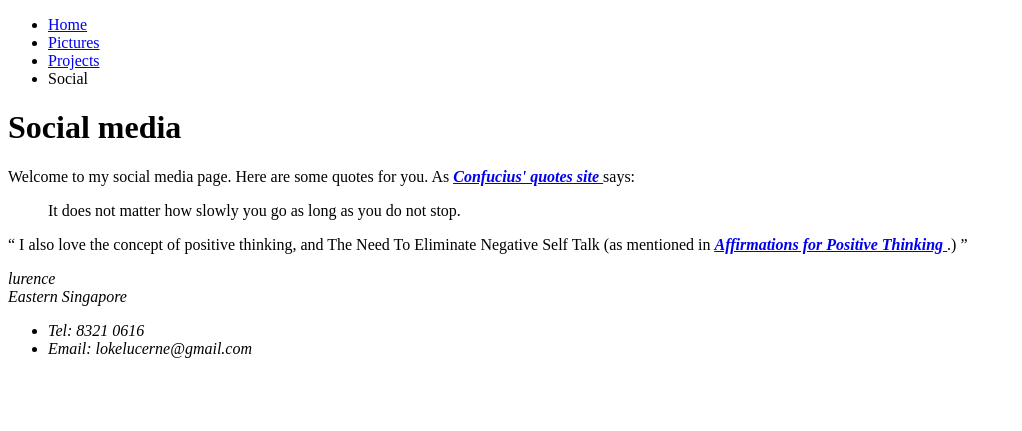
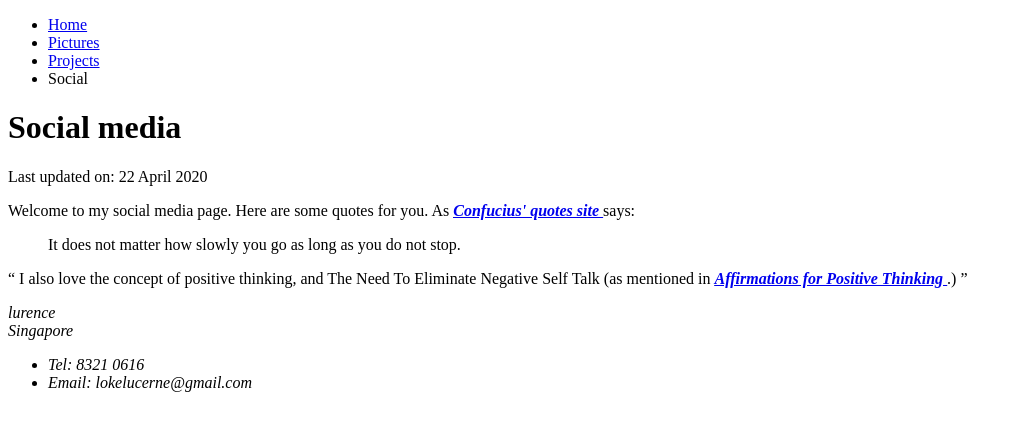
Before and after one commit to anonymouspanda-23/WebDev, a Python web app: template templates/nav-tut/social.html in a window 1280 px wide. Shown: the top 431 px of the page, without its empty margins (0-1022 px from the left). Run offline with Jinja, Linux system fonts and the light colour scheme; the template is opened without the code that fills it, so the values that code supplies are empty.

Commit message:
Added Timestamps

```diff
--- a/templates/nav-tut/social.html
+++ b/templates/nav-tut/social.html
@@ -15,6 +15,8 @@
         </ul>
 
         <h1>Social media</h1>
+
+        <p>Last updated on: <time datetime="2020-04-22">22 April 2020</time></p>
 
         <p>
             Welcome to my social media page. Here are some quotes for you.
@@ -50,7 +52,7 @@
         <address>
             <p>
                 lurence<br>
-                Eastern Singapore<br>
+                Singapore<br>
             </p>
 
             <ul>
```
